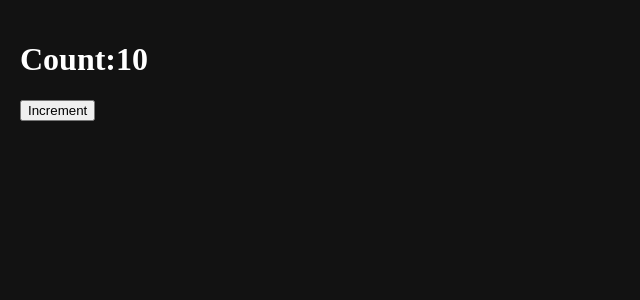
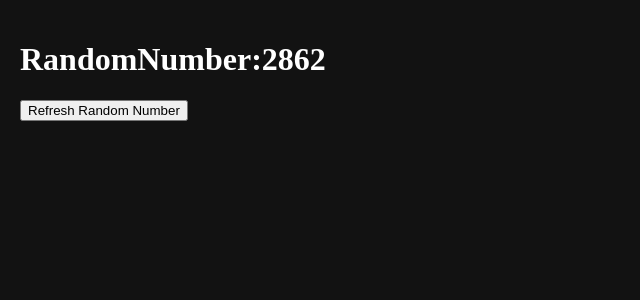
Before and after one commit to DylanIz/ReactTraining, a React (Vite) app in the folder ReactUpskill/react-demo/: page / in a window 1280 px wide. Shown: the top 300 px of the page, without its empty margins (0-640 px from the left). Built offline with nearby package versions, Linux system fonts and the light colour scheme.

Commit message:
Cleanup and more state

```diff
--- a/ReactUpskill/react-demo/src/App.tsx
+++ b/ReactUpskill/react-demo/src/App.tsx
@@ -1,6 +1,6 @@
 import { useEffect, useState } from "react";
 import "./App.css";
-import Callback from "./Components/Callback";
+import CallbackTwo from "./Components/CallbackTwo";
 
 const App = () => {
   useEffect(() => {
@@ -10,7 +10,7 @@ const App = () => {
   return (
     <>
       <div className="app-container">
-        <Callback></Callback>
+        <CallbackTwo></CallbackTwo>
       </div>
     </>
   );
--- /dev/null
+++ b/ReactUpskill/react-demo/src/Components/CallbackTwo.tsx
@@ -0,0 +1,21 @@
+import { useState } from "react";
+
+type Props = {};
+
+const CallbackTwo = (props: Props) => {
+  const [randomNumber, setRandomNumber] = useState(() =>
+    Math.floor(Math.random() * 10000)
+  );
+
+  const generateRandomNumber = () => {
+    setRandomNumber(Math.floor(Math.random() * 10000));
+  };
+  return (
+    <div>
+      <h1>RandomNumber:{randomNumber}</h1>
+      <button onClick={generateRandomNumber}>Refresh Random Number</button>
+    </div>
+  );
+};
+
+export default CallbackTwo;
```
Also changed, not shown: ReactUpskill/react-demo/src/OldComponents/Callback.tsx (renamed from ReactUpskill/react-demo/src/Components/Callback.tsx).
